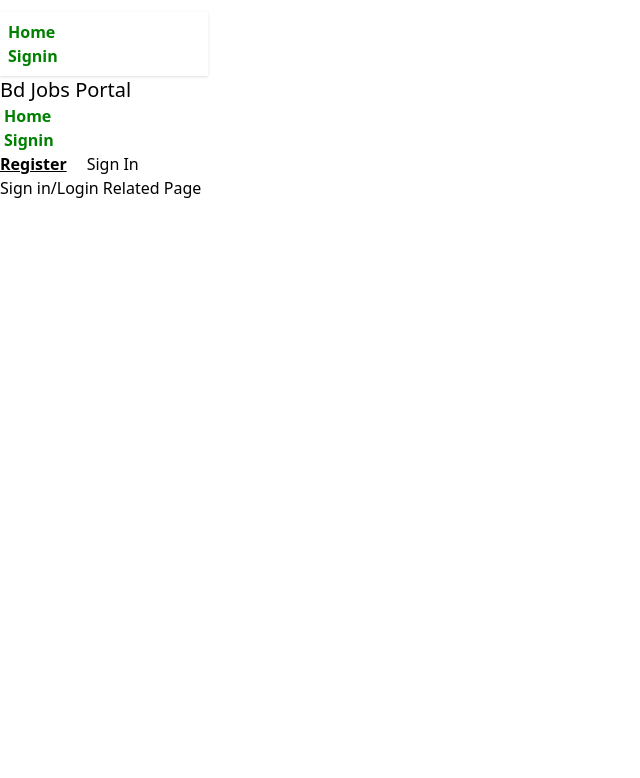
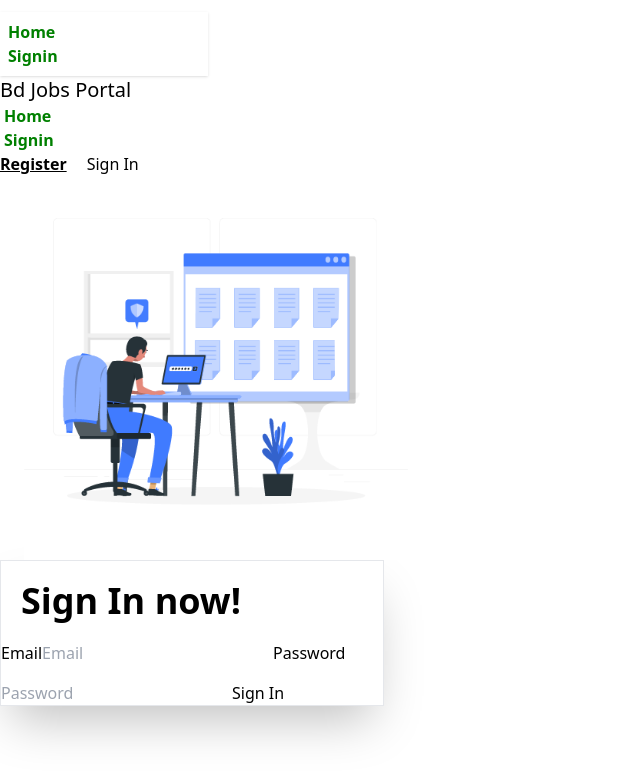
Before and after one commit to swadebsharma6/bd-job-portal-client, a React (Vite) app: page /signin in a window 1280 px wide. Shown: the top 778 px of the page, without its empty margins (0-640 px from the left). Built offline with nearby package versions, Linux system fonts and the light colour scheme; no server answers.

Commit message:
implement the signin method on provider

```diff
--- a/src/Pages/AuthPages/SignIn.jsx
+++ b/src/Pages/AuthPages/SignIn.jsx
@@ -1,10 +1,56 @@
-import React from 'react';
+import Lottie from "lottie-react";
+import lottieSignin from "../../assets/lotte/lotte-signin";
+import { useContext } from "react";
+import AuthContext from "../../context/AuthContext";
 
 const SignIn = () => {
+      const { signInUser} = useContext(AuthContext);
+
+      const handleSignin = e =>{
+            e.preventDefault();
+            const form = e.target;
+            const email =form.email.value;
+            const password = form.password.value;
+            console.log( email, password)
+            // Password Validation You must  be do it
+
+            // Signup the user with firebase
+            signInUser(email, password)
+            .then(result =>{
+              console.log('create', result.user)
+            })
+            .catch(error =>{
+              console.log(error.message)
+            })
+      }
+
       return (
-            <div>
-                  <h2>Sign in/Login Related Page</h2>
+            <>
+            <div className="hero min-h-[800px]">
+              <div className="hero-content flex-col lg:flex-row-reverse">
+                <div className="text-center lg:text-left w-96 lg:ml-6">
+                  <Lottie animationData={lottieSignin}></Lottie>
+                </div>
+                <div className="card bg-base-100 w-full max-w-sm shrink-0 shadow-2xl border">
+                  <h1 className="text-4xl font-bold p-5 ">Sign In now!</h1>
+                  <form onSubmit={handleSignin} className="card-body">
+                    <fieldset className="fieldset">
+                      <label className="fieldset-label">Email</label>
+                      <input type="email" name="email" className="input" placeholder="Email" />
+                      <label className="fieldset-label">Password</label>
+                      <input
+                        type="password"
+                        name="password"
+                        className="input"
+                        placeholder="Password"
+                      />
+                      <button type="submit" className="btn btn-neutral mt-4">Sign In</button>
+                    </fieldset>
+                  </form>
+                </div>
+              </div>
             </div>
+          </>
       );
 };
 
--- a/src/Pages/AuthPages/SignUp.jsx
+++ b/src/Pages/AuthPages/SignUp.jsx
@@ -1,8 +1,11 @@
 import Lottie from "lottie-react";
 import lottieSignup from "../../assets/lotte/reg.json";
+import { useContext } from "react";
+import AuthContext from "../../context/AuthContext";
 
 
 const SignUp = () => {
+  const {createUser} = useContext(AuthContext);
 
       const handleSignUp = e =>{
             e.preventDefault();
@@ -12,6 +15,15 @@ const SignUp = () => {
             const password = form.password.value;
             console.log(name, email, password)
             // Password Validation You must  be do it
+
+            // Signup the user with firebase
+            createUser(email, password)
+            .then(result =>{
+              console.log('create', result.user)
+            })
+            .catch(error =>{
+              console.log(error.message)
+            })
       }
 
   return (
--- /dev/null
+++ b/src/context/AuthContext.jsx
@@ -0,0 +1,5 @@
+import { createContext } from "react";
+
+const AuthContext = createContext(null);
+
+export default AuthContext;
--- /dev/null
+++ b/src/context/AuthProvider.jsx
@@ -0,0 +1,51 @@
+import { useEffect, useState } from "react";
+import AuthContext from "./AuthContext";
+import auth from "../Firebase/firebase.config";
+import { createUserWithEmailAndPassword, onAuthStateChanged, signInWithEmailAndPassword } from "firebase/auth";
+
+
+const AuthProvider = ({children}) => {
+      const [user, setUser] = useState(null);
+      const [loading, setLoading] = useState(true);
+
+      // createUser
+      const createUser =( email, password)=>{
+            setLoading(true);
+            return createUserWithEmailAndPassword(auth, email, password)
+      }
+      // signinUser
+      const signInUser =( email, password)=>{
+            setLoading(true);
+            return signInWithEmailAndPassword(auth, email, password)
+      }
+
+
+      // observer
+      useEffect(()=>{
+        const unsubscribe =  onAuthStateChanged(auth, currentUser =>{
+                  console.log('Observe', currentUser);
+                  setUser(currentUser);
+                  setLoading(false);
+            });
+
+            return ()=>{
+                  unsubscribe();
+            }
+
+      }, [])
+
+      const authInfo ={
+            user,
+            loading,
+            createUser,
+            signInUser
+      }
+
+      return (
+            <AuthContext.Provider value={authInfo}>
+                  {children}
+            </AuthContext.Provider>
+      );
+};
+
+export default AuthProvider;
```
Also changed, not shown: src/main.jsx (+12 -9 lines).
